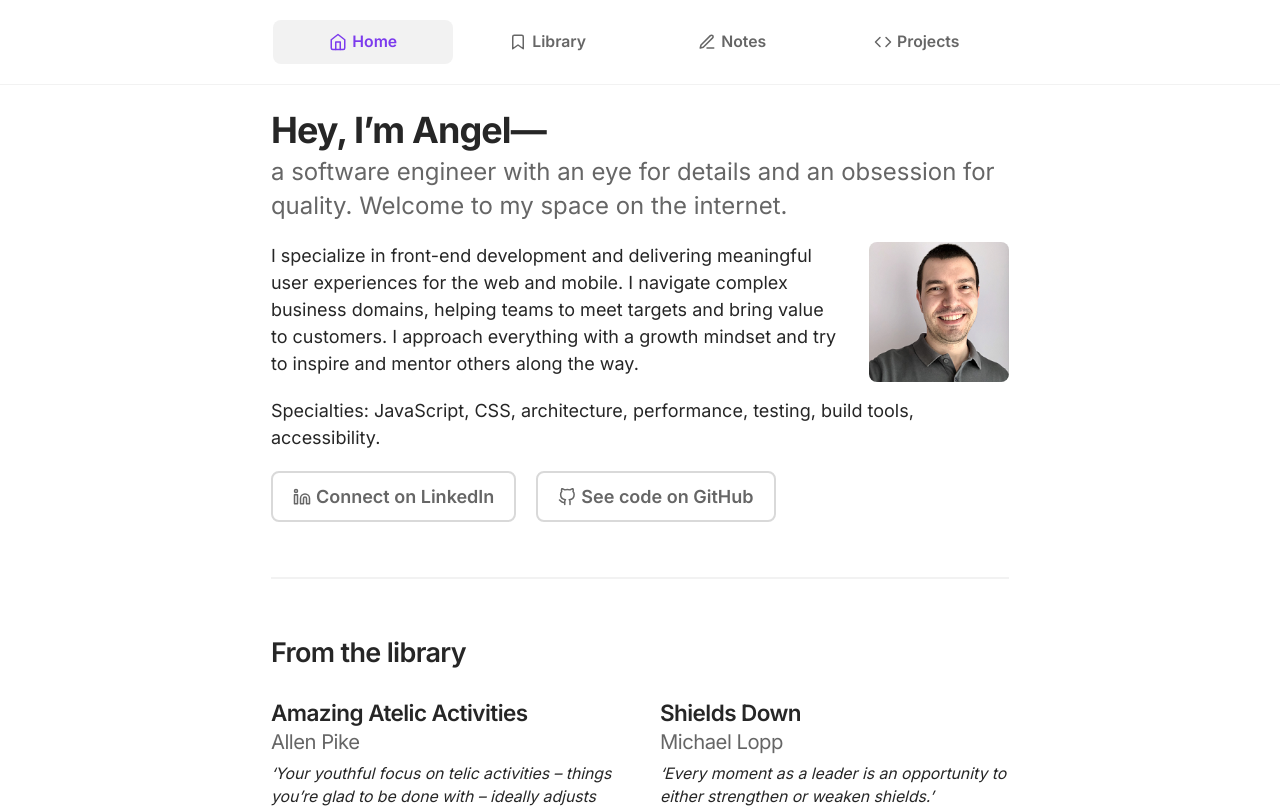
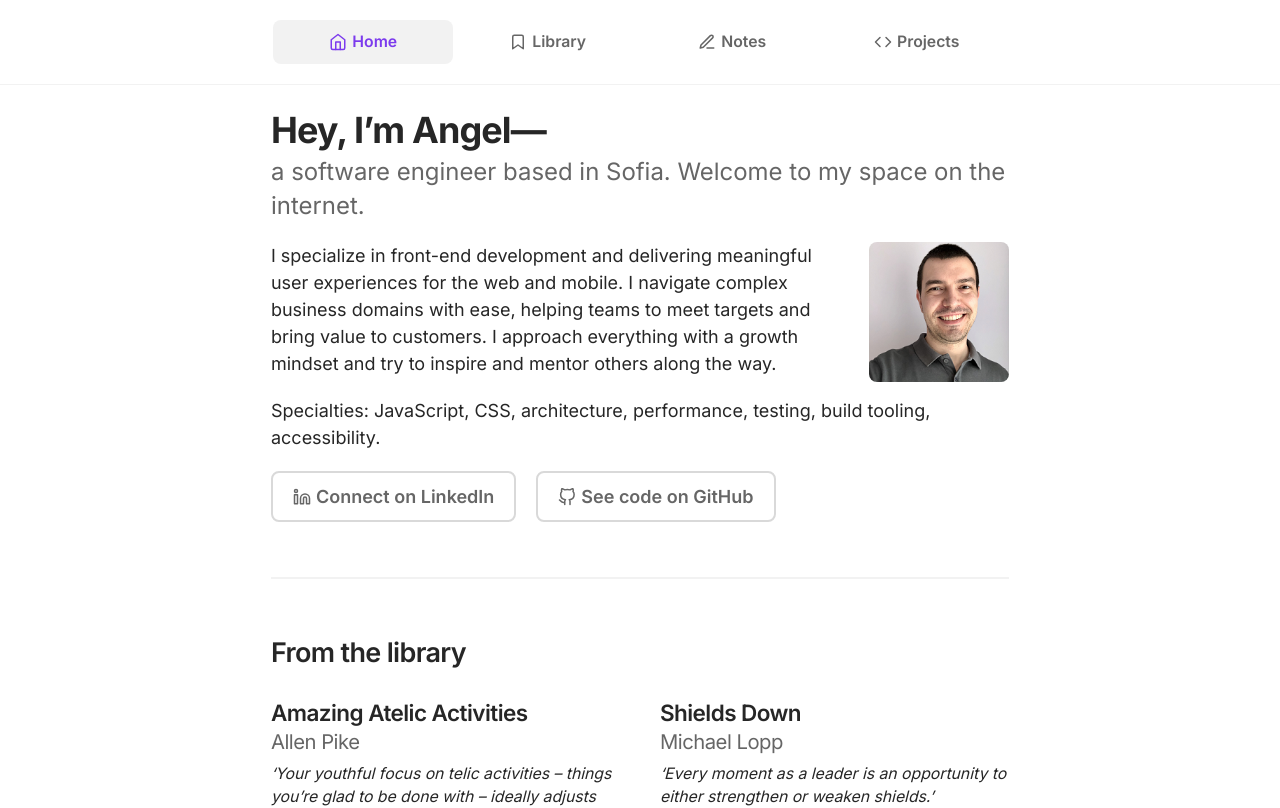
Before and after one commit to apaunchev/paunchev.com, a Next.js app: page / in a window 1280 px wide. Shown: the top 808 px of the page. Built offline with nearby package versions, Linux system fonts and the light colour scheme.

Commit message:
Update content

```diff
--- a/content/library/tools.json
+++ b/content/library/tools.json
@@ -1,4 +1,10 @@
 [
+  {
+    "createdAt": "2021-07-20 12:00:00",
+    "title": "Does it mutate?",
+    "description": "Check if an array method will mutate the array",
+    "url": "https://doesitmutate.xyz/"
+  },
   {
     "createdAt": "2021-07-10 12:00:00",
     "title": "Transform",
--- a/pages/index.js
+++ b/pages/index.js
@@ -13,7 +13,7 @@ const pageInfo = {
   description: 'Angel is a software engineer from Bulgaria.',
   headerTitle: 'Hey, I’m Angel—',
   headerSubtitle:
-    'a software engineer with an eye for details and an obsession for quality. Welcome to my space on the internet.',
+    'a software engineer based in Sofia. Welcome to my space on the internet.',
 };
 
 export default function Home({ recentItems }) {
@@ -28,14 +28,14 @@ export default function Home({ recentItems }) {
       </div>
       <p>
         I specialize in front-end development and delivering meaningful user
-        experiences for the web and mobile. I navigate complex business domains,
-        helping teams to meet targets and bring value to customers. I approach
-        everything with a growth mindset and try to inspire and mentor others
-        along the way.
+        experiences for the web and mobile. I navigate complex business domains
+        with ease, helping teams to meet targets and bring value to customers. I
+        approach everything with a growth mindset and try to inspire and mentor
+        others along the way.
       </p>
       <p>
         Specialties: JavaScript, CSS, architecture, performance, testing, build
-        tools, accessibility.
+        tooling, accessibility.
       </p>
       <p className="button-group">
         <a className="button" href="https://www.linkedin.com/in/apaunchev/">
```
